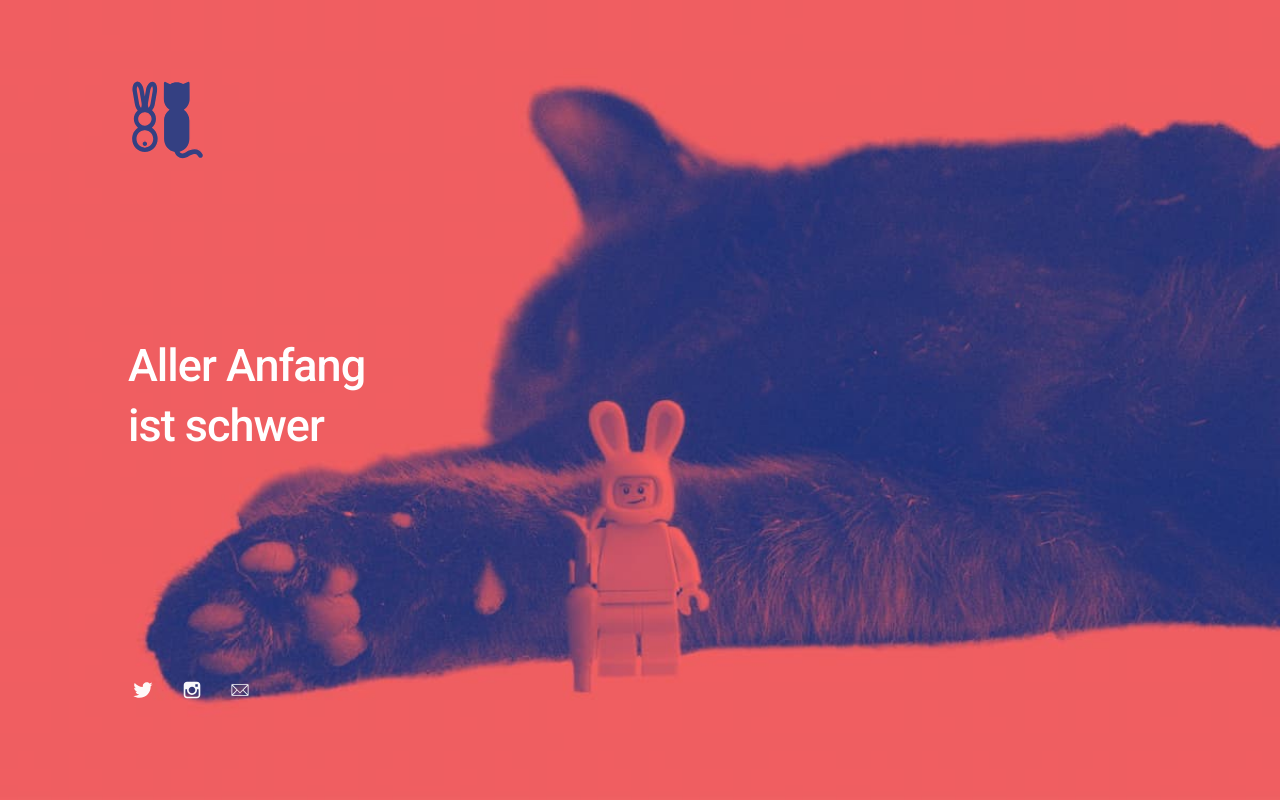
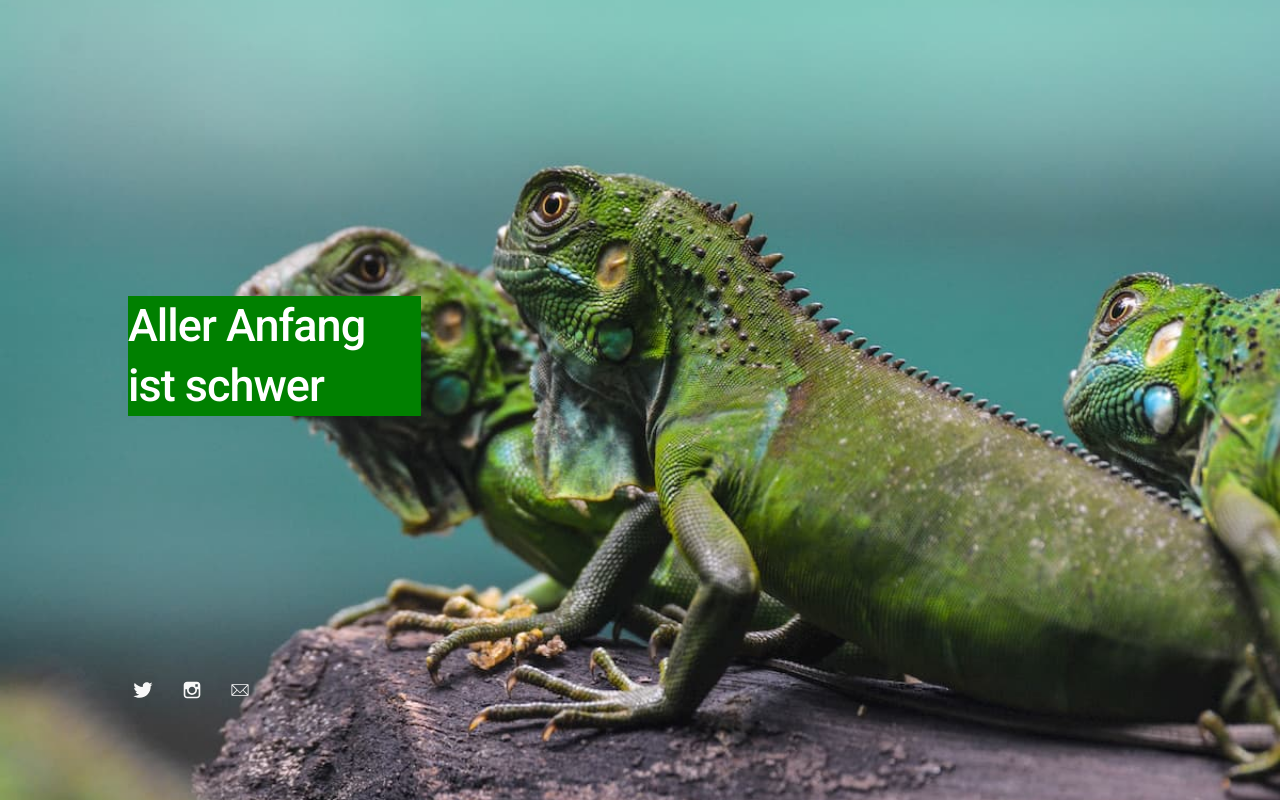
Before and after one commit to AlexRigos/alexrigos.github.io, a plain HTML site: page index.html in a window 1280 px wide. Drawn offline with Linux system fonts and the light colour scheme.

Commit message:
foto geändert

```diff
--- a/assets/css/me.css
+++ b/assets/css/me.css
@@ -103,12 +103,15 @@ body.page-template-page-fullsingle-me {
   letter-spacing: -0.5px;
   color: #999999;
   color: #fff;
-  background-image: url("../../images/hur.jpg");
+  background-image: url("../../images/Leguane.jpg");
   background-position: center center;
   background-size: cover; }
   body.page-template-page-fullsingle-me p {
     margin-bottom: 28px;
-    color: #fff; }
+    color: #fff;
+background: green;
+   }
+
     @media (max-width: 800px) {
       body.page-template-page-fullsingle-me p {
         font-size: 32px;
--- a/index.html
+++ b/index.html
@@ -41,7 +41,7 @@
 
 		<div class="logo">
 
-			<img src="images/logo.svg" alt="Logo" width=80 height=80/>
+
 
 		</div>
 
```
Also changed, not shown: images/Leguane.jpg (added).
